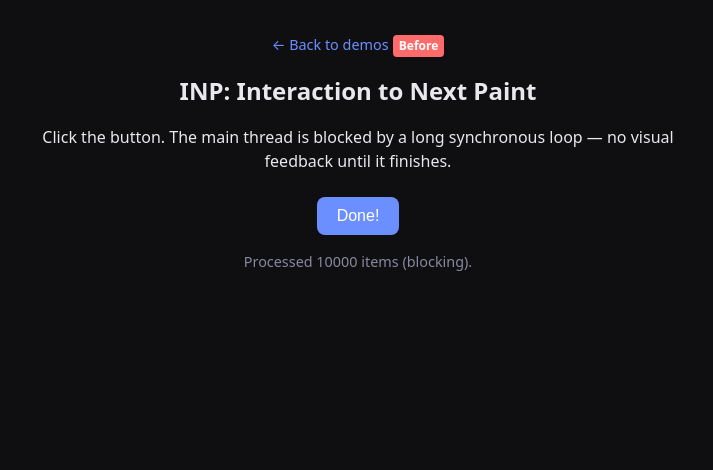
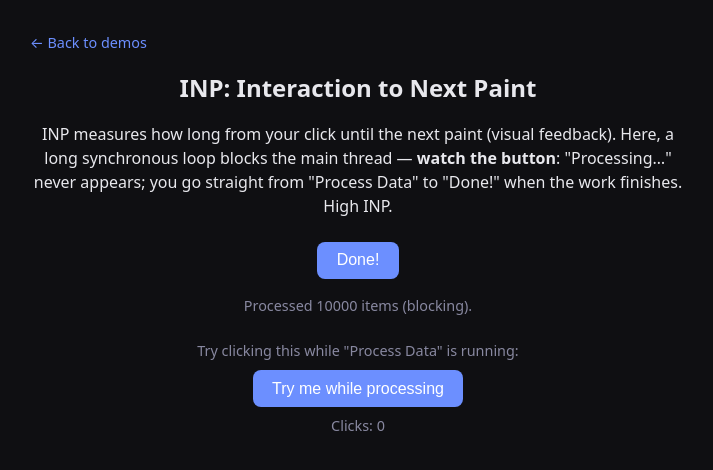
Before and after one commit to abruzzi/algorithms-visualised, a website: page 03-web-vitals/inp-before.html in a window 1280 px wide. Both pictures are taken after a click on the button "Process Data". Shown: the whole page, without its empty margins (282-995 px from the left). Drawn offline with Linux system fonts and the light colour scheme.

Commit message:
added web vitals - INP demos

```diff
--- a/03-web-vitals/css/main.css
+++ b/03-web-vitals/css/main.css
@@ -125,7 +125,8 @@ body {
 }
 
 .demo-page .back {
-  display: inline-block;
+  display: block;
+  text-align: left;
   margin-bottom: 1rem;
   color: var(--accent);
   text-decoration: none;
@@ -140,18 +141,6 @@ body {
   font-size: 1.5rem;
   margin: 0 0 0.5rem;
 }
-
-.demo-page .badge {
-  display: inline-block;
-  padding: 0.2em 0.5em;
-  border-radius: 4px;
-  font-size: 0.75rem;
-  font-weight: 600;
-  margin-bottom: 1rem;
-}
-
-.demo-page .badge.before { background: var(--bad); color: #fff; }
-.demo-page .badge.after { background: var(--good); color: #fff; }
 
 .demo-page p.tip {
   font-size: 0.9rem;
@@ -207,3 +196,16 @@ body {
   color: var(--muted);
   font-size: 0.9rem;
 }
+
+.inp-try-hint {
+  margin-top: 1.5rem;
+  margin-bottom: 0.5rem;
+  color: var(--muted);
+  font-size: 0.9rem;
+}
+
+.inp-demo #try-status {
+  margin-top: 0.5rem;
+  color: var(--muted);
+  font-size: 0.9rem;
+}
--- a/03-web-vitals/inp-before.html
+++ b/03-web-vitals/inp-before.html
@@ -9,13 +9,15 @@
 <body>
   <div class="demo-page">
     <a class="back" href="index.html">← Back to demos</a>
-    <span class="badge before">Before</span>
     <h1>INP: Interaction to Next Paint</h1>
-    <p>Click the button. The main thread is blocked by a long synchronous loop — no visual feedback until it finishes.</p>
+    <p>INP measures how long from your click until the next paint (visual feedback). Here, a long synchronous loop blocks the main thread — <strong>watch the button</strong>: "Processing…" never appears; you go straight from "Process Data" to "Done!" when the work finishes. High INP.</p>
 
     <div class="inp-demo">
       <button type="button" id="process-btn">Process Data</button>
       <p id="status"></p>
+      <p class="inp-try-hint">Try clicking this while "Process Data" is running:</p>
+      <button type="button" id="try-btn">Try me while processing</button>
+      <p id="try-status">Clicks: 0</p>
     </div>
   </div>
   <script src="src/inp-before.js"></script>
--- a/03-web-vitals/src/inp-before.js
+++ b/03-web-vitals/src/inp-before.js
@@ -19,9 +19,19 @@
 
   var btn = document.getElementById('process-btn');
   var status = document.getElementById('status');
+  var tryBtn = document.getElementById('try-btn');
+  var tryStatus = document.getElementById('try-status');
+  var tryClicks = 0;
+
+  tryBtn.addEventListener('click', function () {
+    tryClicks += 1;
+    tryStatus.textContent = 'Clicks: ' + tryClicks;
+  });
 
   btn.addEventListener('click', function () {
     status.textContent = '';
+    tryClicks = 0;
+    tryStatus.textContent = 'Clicks: 0';
     // UI update is queued but main thread is about to be blocked
     btn.innerText = 'Processing...';
 
```
Also changed, not shown: 03-web-vitals/cls-after.html (+0 -1 lines), 03-web-vitals/cls-before.html (+0 -1 lines), 03-web-vitals/index.html (+2 -2 lines), 03-web-vitals/inp-after.html (+4 -2 lines), 03-web-vitals/lcp-after.html (+0 -1 lines), 03-web-vitals/lcp-before.html (+0 -1 lines), 03-web-vitals/src/inp-after.js (+13 -0 lines), 03-web-vitals/README.md, 1 other file.
